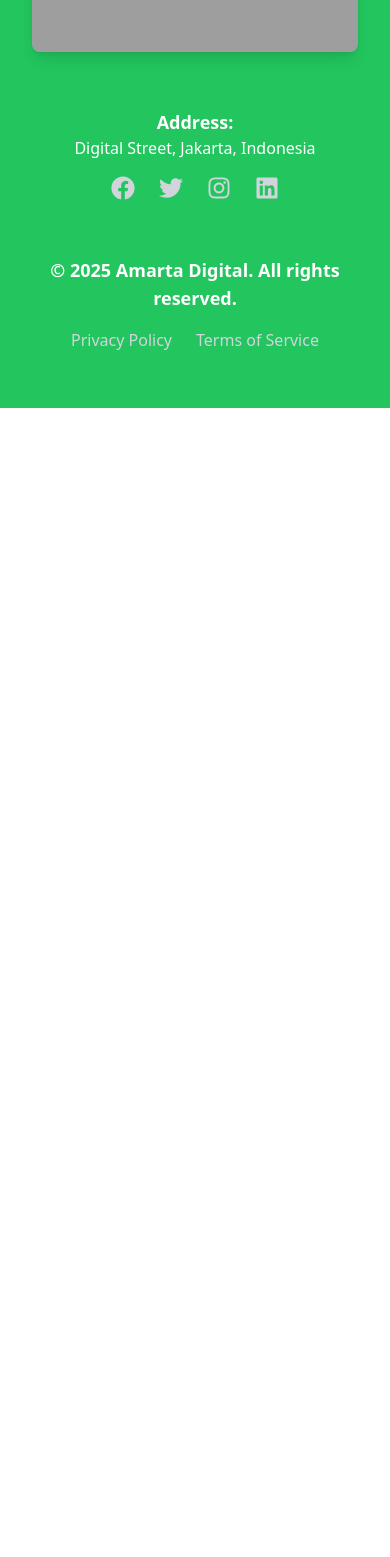
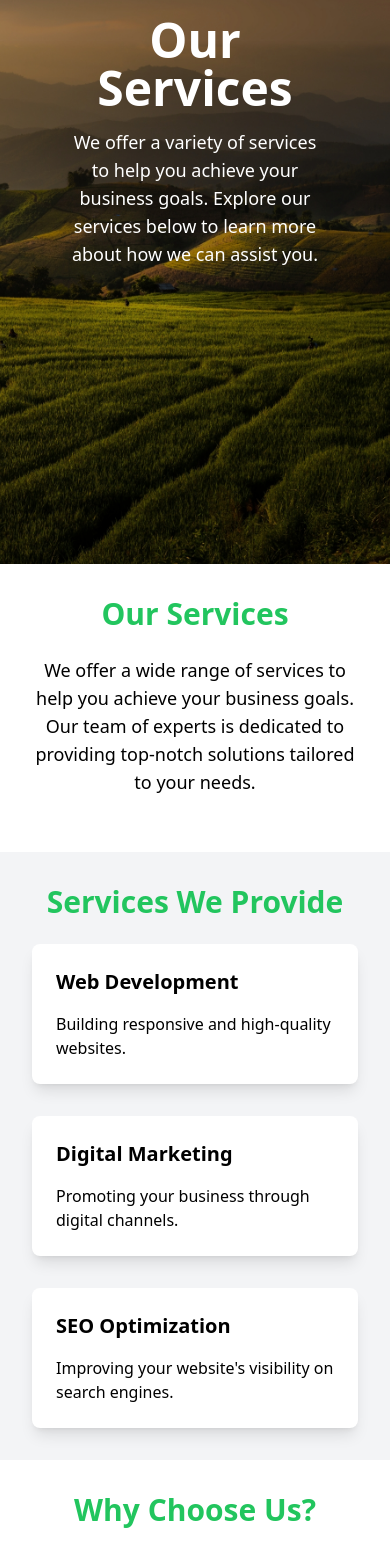
Before and after one commit to naenmad/amerta-digital, a React (Vite) app: page /service in a window 390 px wide. Shown: the part 280-1837 px from the top of the page. Before the commit the page ends 844 px from the top, so only its background shows below. Built offline with nearby package versions, Linux system fonts and the light colour scheme; grey boxes are pictures that could not be loaded.

Commit message:
Sixth Commit

```diff
--- a/src/App.tsx
+++ b/src/App.tsx
@@ -8,6 +8,7 @@ import GetStartedPage from "./pages/getstartedpage";
 import ScrollUp from "./components/utils/scrollUp.tsx";
 import PrivacyPolicyPage from "./pages/privacypolicypage";
 import TermsOfServicePage from "./pages/termsofservicepage";
+import ServicePage from "./pages/servicepage.tsx";
 
 const App = () => {
     return (
@@ -21,6 +22,7 @@ const App = () => {
                     <Route path="/getstarted" element={<GetStartedPage />} />
                     <Route path={"/privacy-policy" } element={<PrivacyPolicyPage />} />
                     <Route path={"/terms-of-service" } element={<TermsOfServicePage />} />
+                    <Route path="/service" element={<ServicePage />} />
                 </Routes>
                 <ScrollUp />
                 <Footer />
--- /dev/null
+++ b/src/components/servicePage/ServiceHero.tsx
@@ -0,0 +1,14 @@
+const ServiceHero = () => {
+    return (
+        <section className="background min-h-screen flex flex-col justify-center items-center text-white p-8 text-center bg-cover bg-center">
+            <div className="p-8 rounded-lg w-full max-w-2xl">
+                <h1 className="text-5xl font-bold mb-4">Our Services</h1>
+                <p className="text-lg">
+                    We offer a variety of services to help you achieve your business goals. Explore our services below to learn more about how we can assist you.
+                </p>
+            </div>
+        </section>
+    );
+};
+
+export default ServiceHero;
--- /dev/null
+++ b/src/components/servicePage/othersDetails.tsx
@@ -0,0 +1,14 @@
+const OtherDetails = () => {
+    return (
+        <section className="bg-white p-8">
+            <div className="container mx-auto text-center">
+                <h2 className="text-3xl font-bold mb-6 text-green-500">Why Choose Us?</h2>
+                <p className="text-lg mb-6">
+                    Our team is committed to delivering exceptional results. We use the latest technologies and strategies to ensure your success. Partner with us for reliable and effective solutions.
+                </p>
+            </div>
+        </section>
+    );
+};
+
+export default OtherDetails;
--- /dev/null
+++ b/src/components/servicePage/serviceExplanation.tsx
@@ -0,0 +1,14 @@
+const ServiceExplanation = () => {
+    return (
+        <section className="bg-white p-8">
+            <div className="container mx-auto text-center">
+                <h2 className="text-3xl font-bold mb-6 text-green-500">Our Services</h2>
+                <p className="text-lg mb-6">
+                    We offer a wide range of services to help you achieve your business goals. Our team of experts is dedicated to providing top-notch solutions tailored to your needs.
+                </p>
+            </div>
+        </section>
+    );
+};
+
+export default ServiceExplanation;
--- /dev/null
+++ b/src/components/servicePage/serviceList.tsx
@@ -0,0 +1,26 @@
+const ServiceList = () => {
+    const services = [
+        { id: 1, title: 'Web Development', description: 'Building responsive and high-quality websites.' },
+        { id: 2, title: 'Digital Marketing', description: 'Promoting your business through digital channels.' },
+        { id: 3, title: 'SEO Optimization', description: 'Improving your website\'s visibility on search engines.' },
+        // Add more services as needed
+    ];
+
+    return (
+        <section className="bg-gray-100 p-8">
+            <div className="container mx-auto">
+                <h2 className="text-3xl font-bold mb-6 text-green-500 text-center">Services We Provide</h2>
+                <div className="grid grid-cols-1 md:grid-cols-2 lg:grid-cols-3 gap-8">
+                    {services.map(service => (
+                        <div key={service.id} className="bg-white p-6 rounded-lg shadow-lg">
+                            <h3 className="text-xl font-bold mb-4">{service.title}</h3>
+                            <p>{service.description}</p>
+                        </div>
+                    ))}
+                </div>
+            </div>
+        </section>
+    );
+};
+
+export default ServiceList;
--- /dev/null
+++ b/src/components/utils/FAQ.tsx
@@ -0,0 +1,25 @@
+const FAQ = () => {
+    const faqs = [
+        { id: 1, question: 'What services do you offer?', answer: 'We offer web development, digital marketing, SEO optimization, and more.' },
+        { id: 2, question: 'How can I contact you?', answer: 'You can contact us through our contact form or by calling our office.' },
+        { id: 3, question: 'What is your pricing?', answer: 'Our pricing depends on the services you require. Please contact us for a detailed quote.' },
+    ];
+
+    return (
+        <section className="bg-white p-8">
+            <div className="container mx-auto">
+                <h2 className="text-3xl font-bold mb-6 text-green-500 text-center">Frequently Asked Questions</h2>
+                <div className="space-y-4">
+                    {faqs.map(faq => (
+                        <div key={faq.id} className="bg-gray-100 p-6 rounded-lg shadow-lg">
+                            <h3 className="text-xl font-bold mb-2">{faq.question}</h3>
+                            <p>{faq.answer}</p>
+                        </div>
+                    ))}
+                </div>
+            </div>
+        </section>
+    );
+};
+
+export default FAQ;
--- a/src/components/utils/navbar.tsx
+++ b/src/components/utils/navbar.tsx
@@ -36,6 +36,7 @@ const Navbar = () => {
         <div className="hidden md:flex space-x-4">
           <Link to="/" className={`transition duration-300 ${isScrolled ? 'text-black hover:text-green-500' : 'text-white hover:text-green-500'}`}>Home</Link>
           <Link to="/about" className={`transition duration-300 ${isScrolled ? 'text-black hover:text-green-500' : 'text-white hover:text-green-500'}`}>About</Link>
+          <Link to={`/service`} className={`transition duration-300 ${isScrolled ? 'text-black hover:text-green-500' : 'text-white hover:text-green-500'}`}>Service</Link>
           <Link to="/contact" className={`transition duration-300 ${isScrolled ? 'text-black hover:text-green-500' : 'text-white hover:text-green-500'}`}>Contact</Link>
         </div>
         <div className="md:hidden flex items-center">
@@ -48,6 +49,7 @@ const Navbar = () => {
         <div className="md:hidden flex flex-col items-center mt-4 space-y-4">
           <Link to="/" className={`transition duration-300 ${isScrolled ? 'text-black hover:text-green-500' : 'text-white hover:text-green-500'}`}>Home</Link>
           <Link to="/about" className={`transition duration-300 ${isScrolled ? 'text-black hover:text-green-500' : 'text-white hover:text-green-500'}`}>About</Link>
+          <Link to="/service" className={`transition duration-300 ${isScrolled ? 'text-black hover:text-green-500' : 'text-white hover:text-green-500'}`}>Service</Link>
           <Link to="/contact" className={`transition duration-300 ${isScrolled ? 'text-black hover:text-green-500' : 'text-white hover:text-green-500'}`}>Contact</Link>
         </div>
       )}
--- /dev/null
+++ b/src/pages/servicepage.tsx
@@ -0,0 +1,23 @@
+import ServiceExplanation from '../components/servicePage/serviceExplanation.tsx';
+import ServiceList from '../components/servicePage/serviceList.tsx';
+import OtherDetails from '../components/servicePage/othersDetails.tsx';
+import ServiceHero from "../components/servicePage/ServiceHero.tsx";
+import Testimonials from "../components/homePage/testimonials.tsx";
+import CallToAction from "../components/utils/calltoaction.tsx";
+import FAQ from "../components/utils/FAQ.tsx";
+
+function ServicePage() {
+    return (
+        <div className="ServicePage">
+            <ServiceHero />
+            <ServiceExplanation />
+            <ServiceList />
+            <OtherDetails />
+            <Testimonials />
+            <FAQ />
+            <CallToAction />
+        </div>
+    );
+}
+
+export default ServicePage;
```
Also changed, not shown: src/components/contactPage/contactForm.tsx (+43 -12 lines), src/assets/servicePage.tsx (added).
